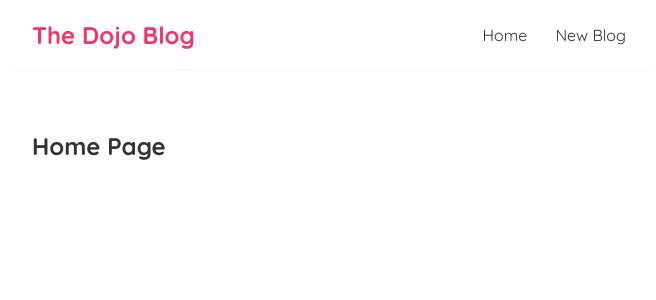
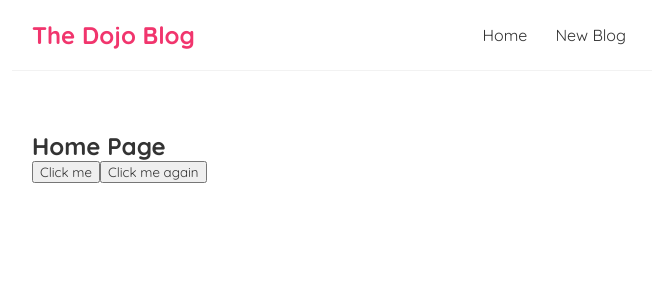
Before and after one commit to nemzyxt/react-blog-app, a JavaScript app: page / in a window 1280 px wide. Shown: the top 300 px of the page, without its empty margins (308-964 px from the left). Built offline with nearby package versions, Linux system fonts and the light colour scheme; the HTML template or start-up script is replaced by a standard one.

Commit message:
Click events

```diff
--- a/src/Home.js
+++ b/src/Home.js
@@ -1,7 +1,19 @@
 const Home = () => {
+    const handleClick = () => {
+        console.log("Hello champ !")
+    }
+
+    const handleClickAgain = (name) => {
+        console.log("Hello " + name)
+    }
+
     return (
         <div className="home">
             <h2>Home Page</h2>
+            <button onClick={handleClick}>Click me</button>
+            <button onClick={() => {
+                handleClickAgain("Nemuel")
+            }}>Click me again</button>
         </div>
     );
 }
```
